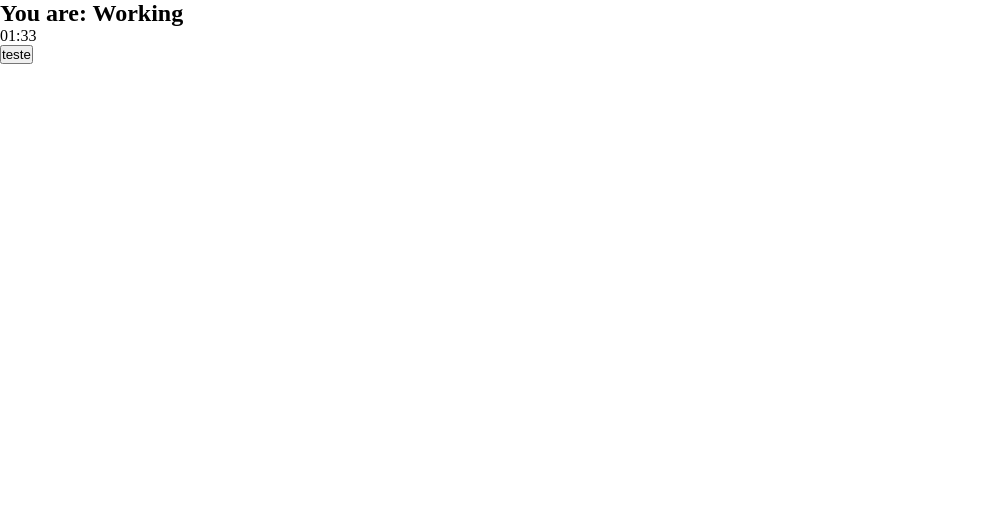
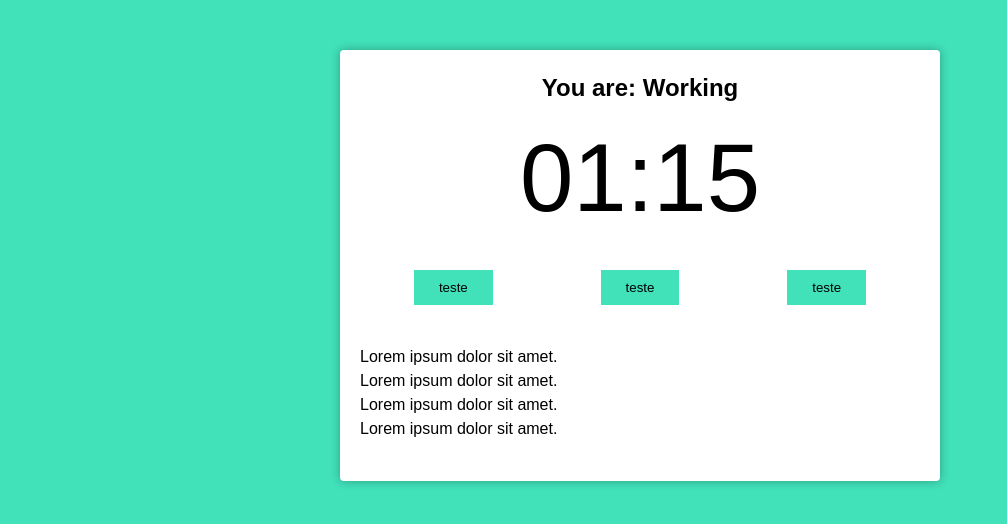
Before and after one commit to AugustoTI/pomodoro_app, a React (Create React App) app: page / in a window 1280 px wide. Shown: the top 524 px of the page, without its empty margins (0-1007 px from the left). Built offline with nearby package versions, Linux system fonts and the light colour scheme.

Commit message:
criando nosso CSS

```diff
--- a/src/App.tsx
+++ b/src/App.tsx
@@ -1,10 +1,14 @@
-import React from 'react';
 import { PomodoroTimer } from './components/pomodoro-timer';
 
 function App(): JSX.Element {
   return (
-    <div className="App">
-      <PomodoroTimer defaultPomodoroTime={100} />
+    <div className="container">
+      <PomodoroTimer
+        pomodoroTime={80}
+        shortRestTime={300}
+        longRestTime={900}
+        cycles={4}
+      />
     </div>
   );
 }
--- a/src/components/pomodoro-timer.tsx
+++ b/src/components/pomodoro-timer.tsx
@@ -4,11 +4,14 @@
 import { Timer } from './timer';
 
 interface Props {
-  defaultPomodoroTime: number;
+  pomodoroTime: number;
+  shortRestTime: number;
+  longRestTime: number;
+  cycles: number;
 }
 
 export function PomodoroTimer(props: Props) {
-  const [mainTimer, setMainTimer] = useState(props.defaultPomodoroTime);
+  const [mainTimer, setMainTimer] = useState(props.pomodoroTime);
 
   useInterval(() => {
     setMainTimer(mainTimer - 1);
@@ -19,11 +22,30 @@
       <div className="pomodoro">
         <h2>You are: Working</h2>
         <Timer mainTimer={mainTimer} />
-        <Button
-          text="teste"
-          className="pomodoro-btn"
-          onClick={() => console.log('testando')}
-        />
+        <div className="controls">
+          <Button
+            text="teste"
+            className="pomodoro-btn"
+            onClick={() => console.log('testando')}
+          />
+          <Button
+            text="teste"
+            className="pomodoro-btn"
+            onClick={() => console.log('testando')}
+          />
+          <Button
+            text="teste"
+            className="pomodoro-btn"
+            onClick={() => console.log('testando')}
+          />
+        </div>
+
+        <div className="details">
+          <p>Lorem ipsum dolor sit amet.</p>
+          <p>Lorem ipsum dolor sit amet.</p>
+          <p>Lorem ipsum dolor sit amet.</p>
+          <p>Lorem ipsum dolor sit amet.</p>
+        </div>
       </div>
     </>
   );
--- a/src/index.css
+++ b/src/index.css
@@ -3,3 +3,65 @@
   padding: 0;
   box-sizing: border-box;
 }
+
+body {
+  font-family: sans-serif;
+  background: #41e1ba;
+  transition: background 300ms ease-in-out;
+  line-height: 1.5;
+}
+
+.container {
+  max-width: 640px;
+  margin: 0 auto;
+}
+
+.working {
+  background: #ef5d50;
+}
+
+.hidden {
+  display: none;
+}
+
+.pomodoro {
+  background: #fff;
+  margin: 50px 20px;
+  padding: 20px;
+  border-radius: 4px;
+  box-shadow: 0 0 10px rgba(0, 0, 0, 0.3);
+}
+
+.pomodoro h2 {
+  text-align: center;
+}
+
+.pomodoro .timer {
+  font-size: 6rem;
+  text-align: center;
+}
+
+.pomodoro .controls {
+  display: flex;
+  align-items: center;
+  justify-content: space-evenly;
+}
+
+.pomodoro button {
+  background: #41e1ba;
+  border: none;
+  cursor: pointer;
+  padding: 10px 25px;
+  margin: 20px auto;
+  color: #000;
+  transition: background 300ms ease-in-out;
+}
+
+.pomodoro .details {
+  margin: 20px 0;
+}
+
+.working .pomodoro button {
+  background: #ef5d50;
+  color: #fff;
+}
```
